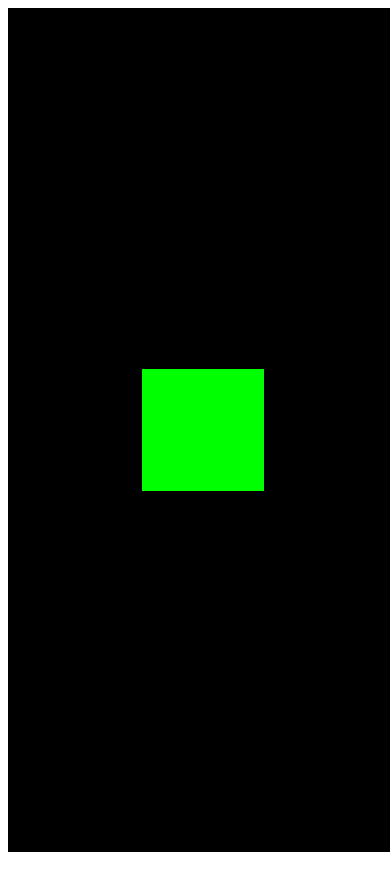
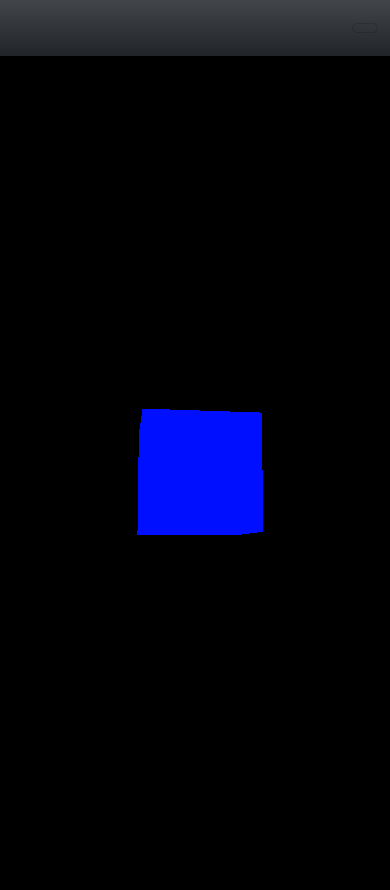
Before and after one commit to DavidMojica/ThreeJS, a plain HTML site: page index.html in a window 390 px wide. Before the commit the page ends 860 px from the top, so only its background shows below. Drawn offline with nearby package versions, Linux system fonts and the light colour scheme.

Commit message:
Schematic

```diff
--- a/index.html
+++ b/index.html
@@ -3,10 +3,24 @@
 <head>
     <meta charset="UTF-8">
     <meta name="viewport" content="width=device-width, initial-scale=1.0">
-
+    <!-- Bootstrap -->
+    <link rel="stylesheet" href="https://cdn.jsdelivr.net/npm/bootstrap@5.3.2/dist/css/bootstrap.min.css">
+    <script src="https://cdn.jsdelivr.net/npm/bootstrap@5.3.2/dist/js/bootstrap.bundle.min.js"></script>
+    <link rel="stylesheet" href="styles/index.css">
     <title>ThreeJS | D-DEV</title>
 </head>
 <body>
+    <nav class="navbar navbar-expand-lg bg-gradient bg-dark">
+        <div class="container">
+            <a href="#" class="navbar-brand">
+                <img src="" class="" width="250" alt="">
+            </a>
+            <button class="navbar-toggler" type="button" data-bs-toggle="collapse" data-bs-target="#navbarNav" aria-controls="navbarNav" aria-expanded="false" aria-label="Toggle navigation">
+
+            </button>
+        </div>
+    </nav>
+
     <script src="scripts/three.js" ></script>
     <script src="scripts/elements.js" ></script>
 
--- a/scripts/elements.js
+++ b/scripts/elements.js
@@ -7,7 +7,7 @@ document.body.appendChild(renderer.domElement);
 
 //Geometry
 const geometry = new THREE.BoxGeometry();
-const material = new THREE.MeshBasicMaterial({ color: 0x00ff00 });
+const material = new THREE.MeshBasicMaterial({ color: 0xfff });
 const cube = new THREE.Mesh(geometry, material);
 scene.add(cube);
 
@@ -15,6 +15,8 @@ cam.position.z = 5;
 
 function animate(){
     requestAnimationFrame(animate);
+    cube.rotation.x += 0.01;
+    cube.rotation.y += 0.01;
     renderer.render(scene, cam);
 }
 animate();
```
Also changed, not shown: styles/index.css (added), threeCode.txt (added).
